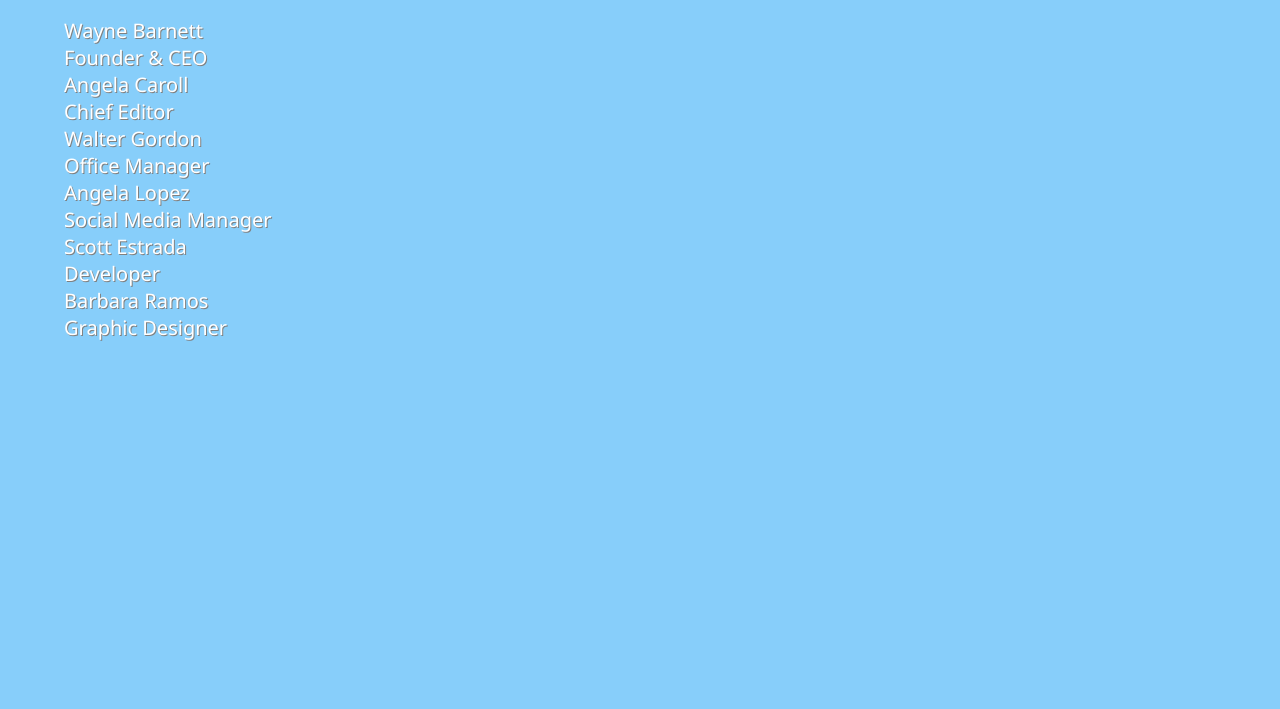
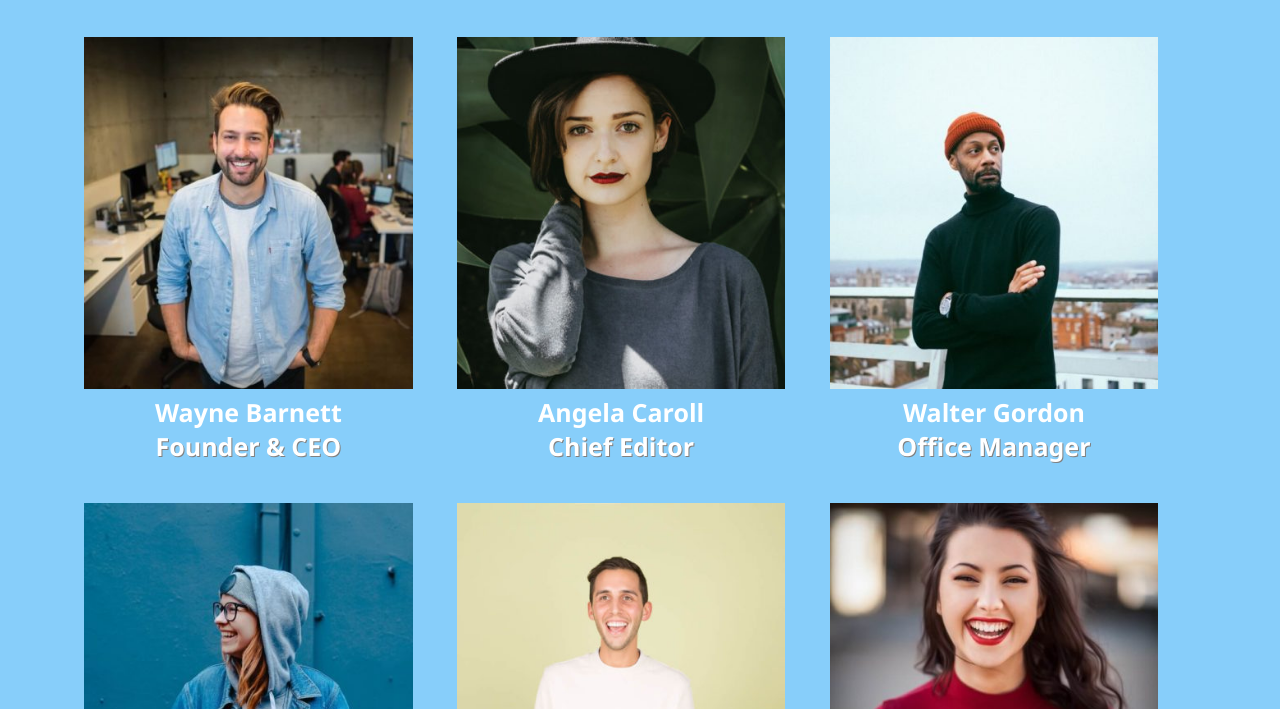
Before and after one commit to federicahu99/js-our-team, a plain HTML site: page index.html in a window 1280 px wide. Shown: the part 91-800 px from the top of the page. Drawn offline with Linux system fonts and the light colour scheme.

Commit message:
final version

```diff
--- a/css/style.css
+++ b/css/style.css
@@ -13,18 +13,17 @@ span {
     display: block;
 }
 
-li {
-    list-style-type: none;
-    text-shadow: 1px 1px grey;
-    font-size: 20px;
-}
-
 h1 {
     text-shadow: 2px 2px grey;
     margin: 20px 0;
     text-align: center;
     font-size: 50px;
 }
+
+img{
+    width: 100%;
+}
+
 
 /* body */
 
@@ -37,3 +36,16 @@ h1 {
 .position {
     text-shadow: 1px 1px grey;
 }
+
+.card {
+    text-align: center;
+    display: inline-block;
+    width: 32%;
+    padding: 20px;
+    font-size: 20px;
+}
+
+.names {
+    font-size: 25px;
+    font-weight: bold;
+}
--- a/js/script.js
+++ b/js/script.js
@@ -60,10 +60,13 @@ for ( i = 0 ; i < teamMembers.length; i++) {
     // prendo elementi dal DOM
     const container = document.getElementById('container');
     // creo stringa
-    let team = '<ul>';
-    team += `<li>${teamMembers[i]['name']} <span class="position"> ${teamMembers[i]['position']}</span> </li>`;
-    team += '</ul>';
-    team += `<img src="img/${teamMembers[i]['photo']}" alt="member${[i]}>`;
+    let team = `
+    <div class="card">
+        <img src="img/${teamMembers[i]['photo']}" alt="member${[i]}">
+        <div class="names"> ${teamMembers[i]['name']}
+            <span class="position"> ${teamMembers[i]['position']}</span>
+        </div>
+    </div>`;
     container.innerHTML += team;
     //stampo in console
     console.log('__________________________________________________')
```
Also changed, not shown: img/angela-caroll-chief-editor.jpg (renamed from img/img/angela-caroll-chief-editor.jpg), img/angela-lopez-social-media-manager.jpg (renamed from img/img/angela-lopez-social-media-manager.jpg), img/barbara-ramos-graphic-designer.jpg (renamed from img/img/barbara-ramos-graphic-designer.jpg), img/scott-estrada-developer.jpg (renamed from img/img/scott-estrada-developer.jpg), img/walter-gordon-office-manager.jpg (renamed from img/img/walter-gordon-office-manager.jpg), img/wayne-barnett-founder-ceo.jpg (renamed from img/img/wayne-barnett-founder-ceo.jpg).
